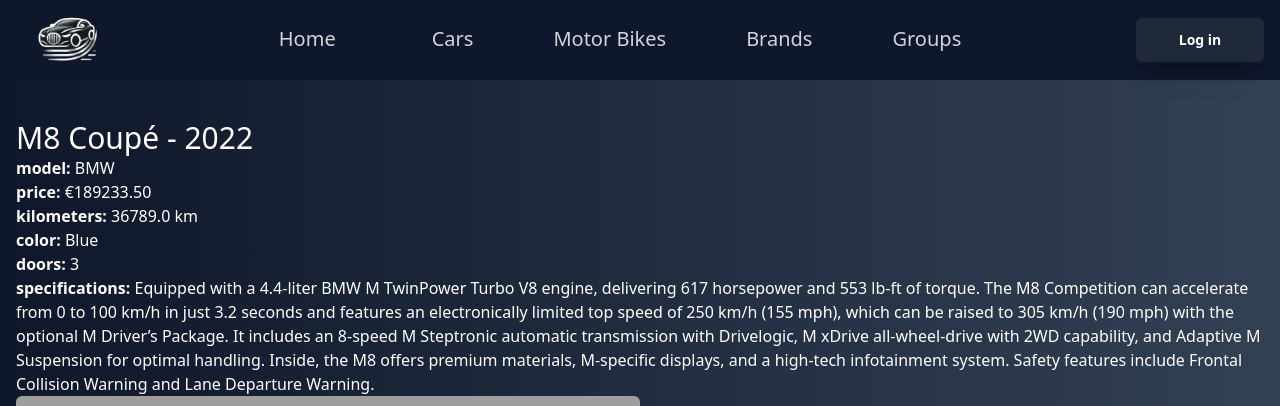
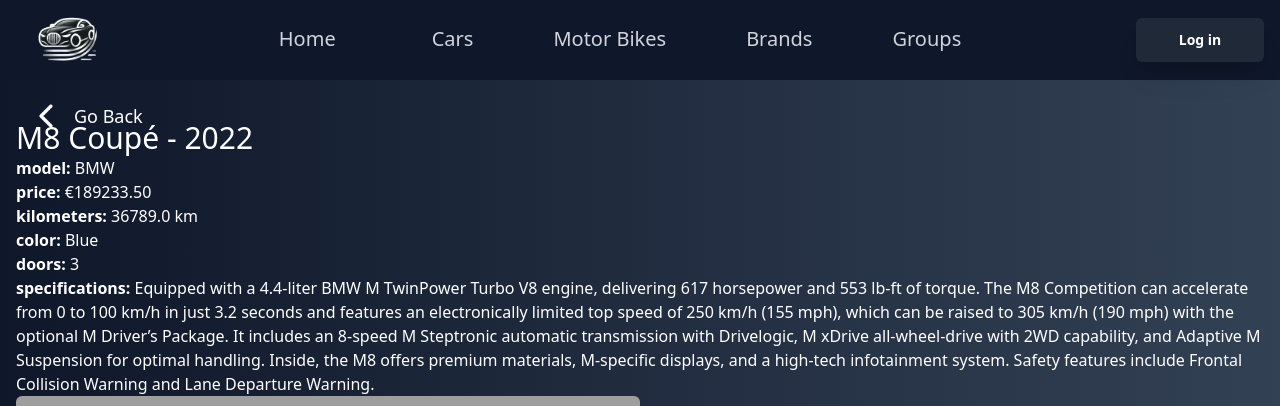
Before and after one commit to monteiroo21/TPW_Project, a Django app: page /car/1/ in a window 1280 px wide. Shown: the top 406 px of the page. Run offline with Django 5.2, Linux system fonts and the light colour scheme; data comes from the database, SQL or seed files in the repository; style sheets or scripts are compiled from the project's sources; grey boxes are pictures that could not be loaded.

Commit message:
Go Back button in details pages

```diff
--- a/CarStand/app/templates/car_detail.html
+++ b/CarStand/app/templates/car_detail.html
@@ -1,6 +1,15 @@
 {% extends "index.html" %}
 
 {% block content %}
+{% load static %}
+<div>
+    <a href="{% url 'cars' %}" class="absolute top-4 left-4 flex items-center space-x-2 group"
+        style="margin-top: 80px; margin-left: 10px;">
+        <img src="{% static 'imgs/left.png' %}" alt="back"
+            class="w-10 h-10 filter invert brightness-0 hover:brightness-0 group-hover:filter-none group-hover:bg-white rounded-full">
+        <span class="text-white text-lg group-hover:border-b-2 group-hover:border-white">Go Back</span>
+    </a>
+
     <h1 class="text-white text-3xl">{{ car.model.name }} - {{ car.year }}</h1>
     <div class="text-white">
         <p><strong>model:</strong> {{ car.model.brand.name }}</p>
@@ -14,13 +23,11 @@
 
     {% if isBuyed %}
     <div style="color: brown;">Buyed</div>
-{% elif  isBuyed == False %}
+    {% elif isBuyed == False %}
     {% elif not isSelected %}
     <form action="{% url 'selectCar' car.id %}" method="post">
         {% csrf_token %}
-        <input
-            type="submit"
-            value="selectCar"
+        <input type="submit" value="selectCar"
             class="bg-blue-500 hover:bg-blue-700 text-white font-bold py-2 px-4 border border-blue-700 rounded" />
     </form>
     {% else %}
@@ -35,15 +42,15 @@
         {% csrf_token %}
         <button type="submit" class="focus:outline-none">
             {% if isFavorite %}
-            <img src="{% static 'imgs/favorite_active.png' %}" alt="Remove from Favorites"  style="width:20%; height:auto;" class="w-8 h-8">
+            <img src="{% static 'imgs/favorite_active.png' %}" alt="Remove from Favorites"
+                style="width:20%; height:auto;" class="w-8 h-8">
             {% else %}
-            <img src="{% static 'imgs/favorite_inactive.png' %}" alt="Add to Favorites"  style="width:20%; height:auto;" class="w-8 h-8">
+            <img src="{% static 'imgs/favorite_inactive.png' %}" alt="Add to Favorites" style="width:20%; height:auto;"
+                class="w-8 h-8">
             {% endif %}
         </button>
     </form>
-
-
-
+</div>
 
 {% endblock %}
 
```
Also changed, not shown: CarStand/app/templates/motorbike_detail.html (+10 -0 lines). Lines whose indentation alone changed are shown as unchanged.
